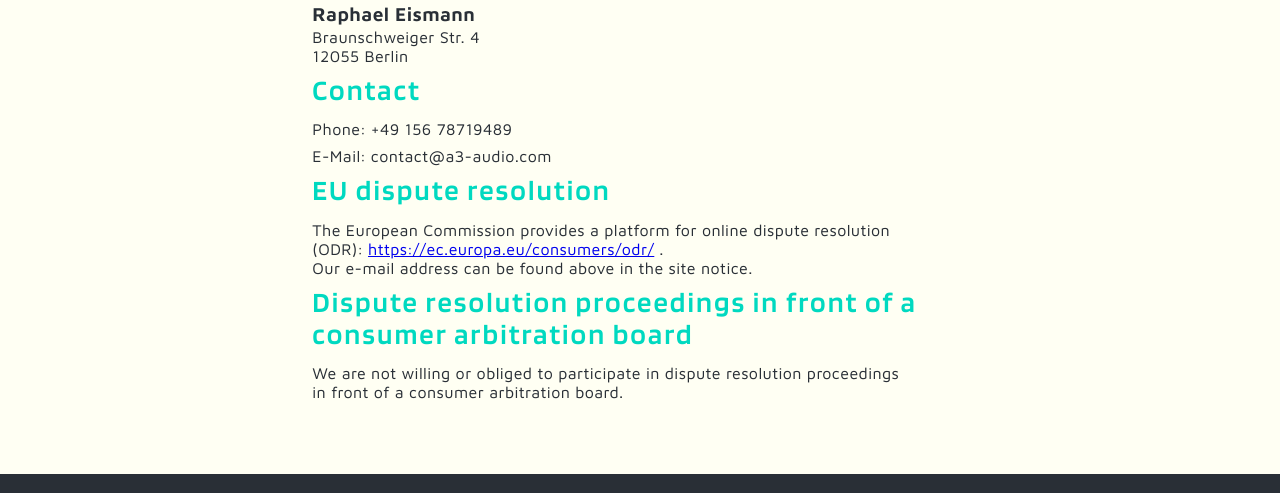
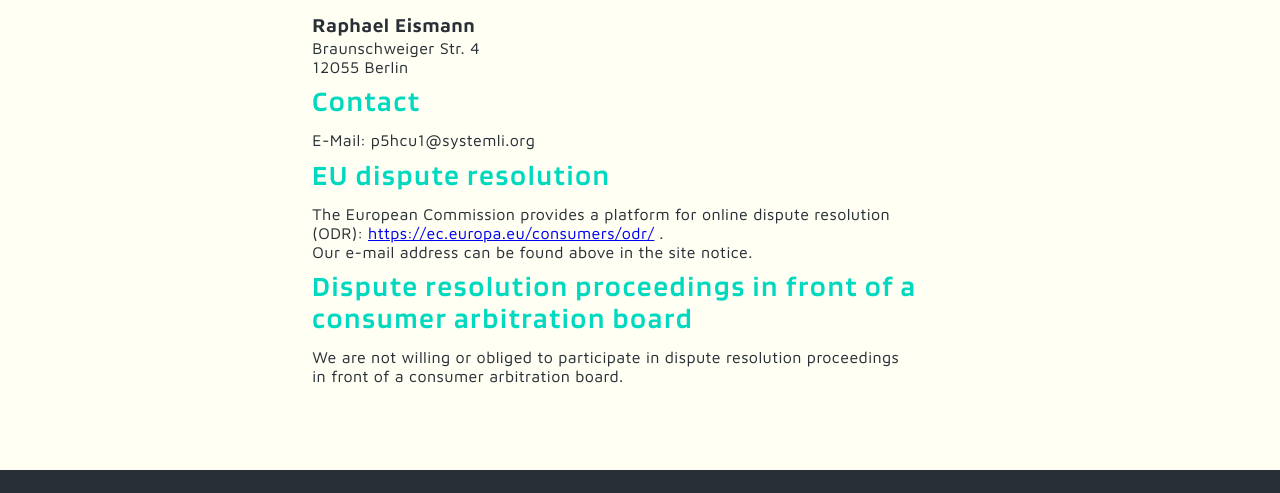
Before and after one commit to a3-audio/a3-audio.github.io, a website: page src/legal-notice.pug in a window 1280 px wide. Shown: the part 919-1412 px from the top of the page. Drawn offline with nearby package versions, Linux system fonts and the light colour scheme; files that its build step writes are made by us from their sources; a script that the page names is missing.

Commit message:
correct legal

```diff
--- a/src/legal-notice.pug
+++ b/src/legal-notice.pug
@@ -22,8 +22,7 @@ html
             | 12055 Berlin
 
           h2 Contact
-          p Phone: +49 156 78719489
-          p E-Mail: contact@a3-audio.com
+          p E-Mail: p5hcu1@systemli.org
 
           h2 EU dispute resolution
           p.
```
